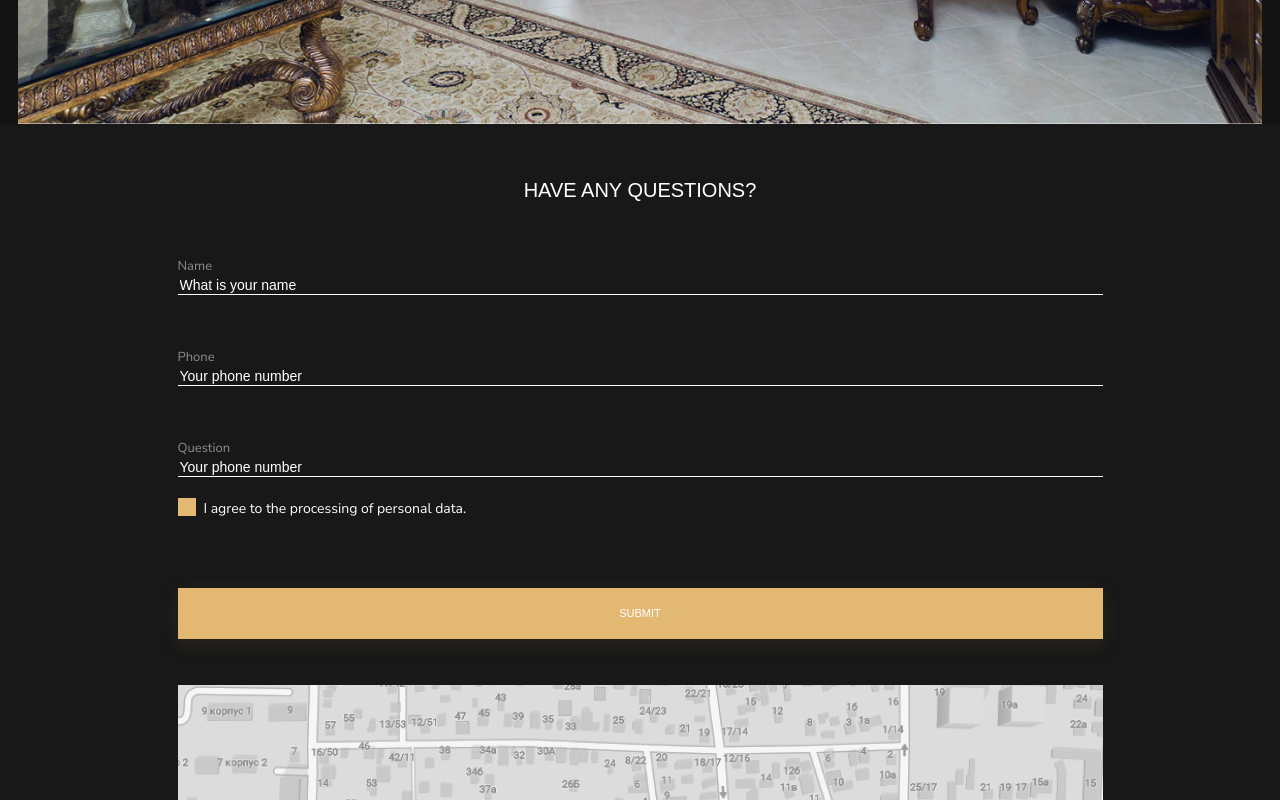
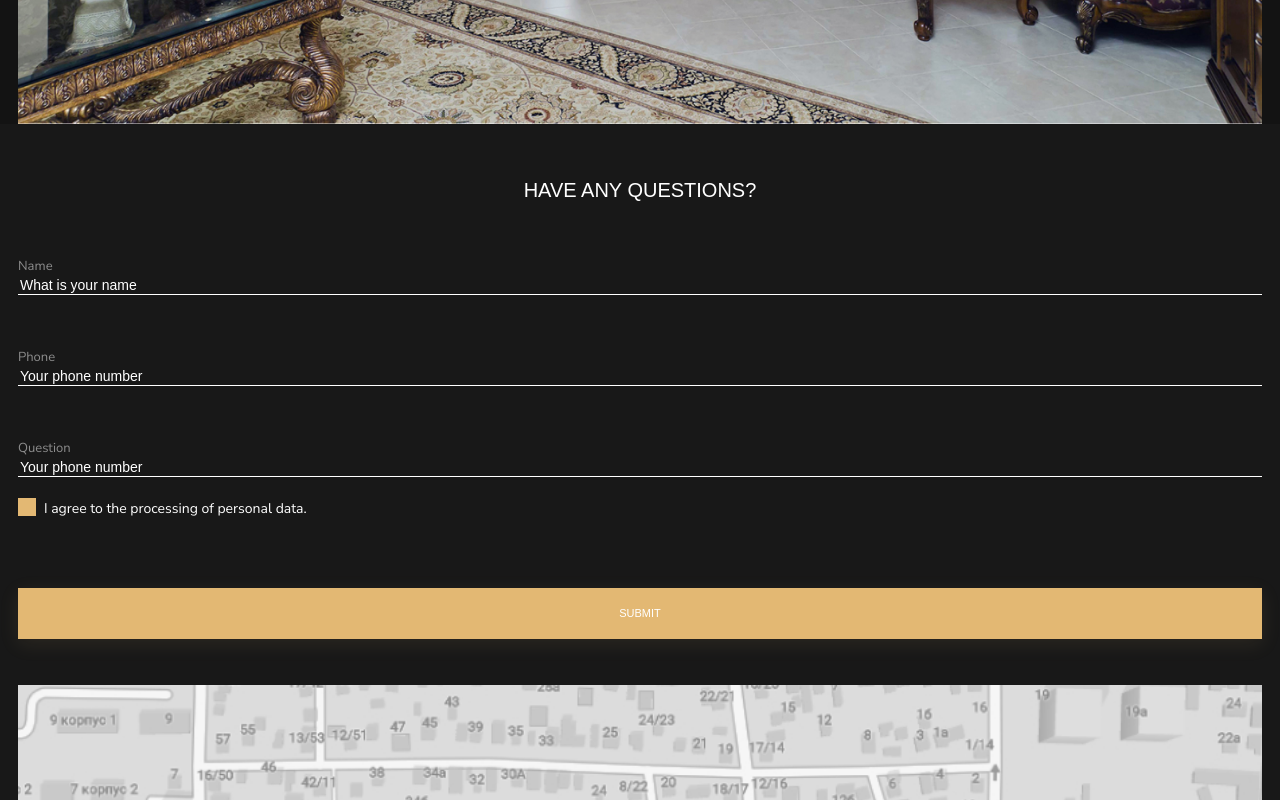
Before and after one commit to semenpr0z/landing_design-agency, a plain HTML site: page index.html in a window 1280 px wide. Shown: the part 5900-6700 px from the top of the page. Drawn offline with Linux system fonts and the light colour scheme; a web font is replaced by a local one.

Commit message:
fixed container-contacts

```diff
--- a/index.html
+++ b/index.html
@@ -544,8 +544,8 @@
                 </div>
             </div>
         </section>
-        <section class="section contacts-and-map-mobile">
-            <div class="container contacts-and-map-container">
+        <section class="section contacts-and-map-mobile container">
+            <div class="contacts-and-map-container">
                 <h2 class="title1 have-any-questions-title">have any questions?</h2>
                 <div class="have-any-questions-2input one-input">
                     <span class="Name2">Name</span>
```
